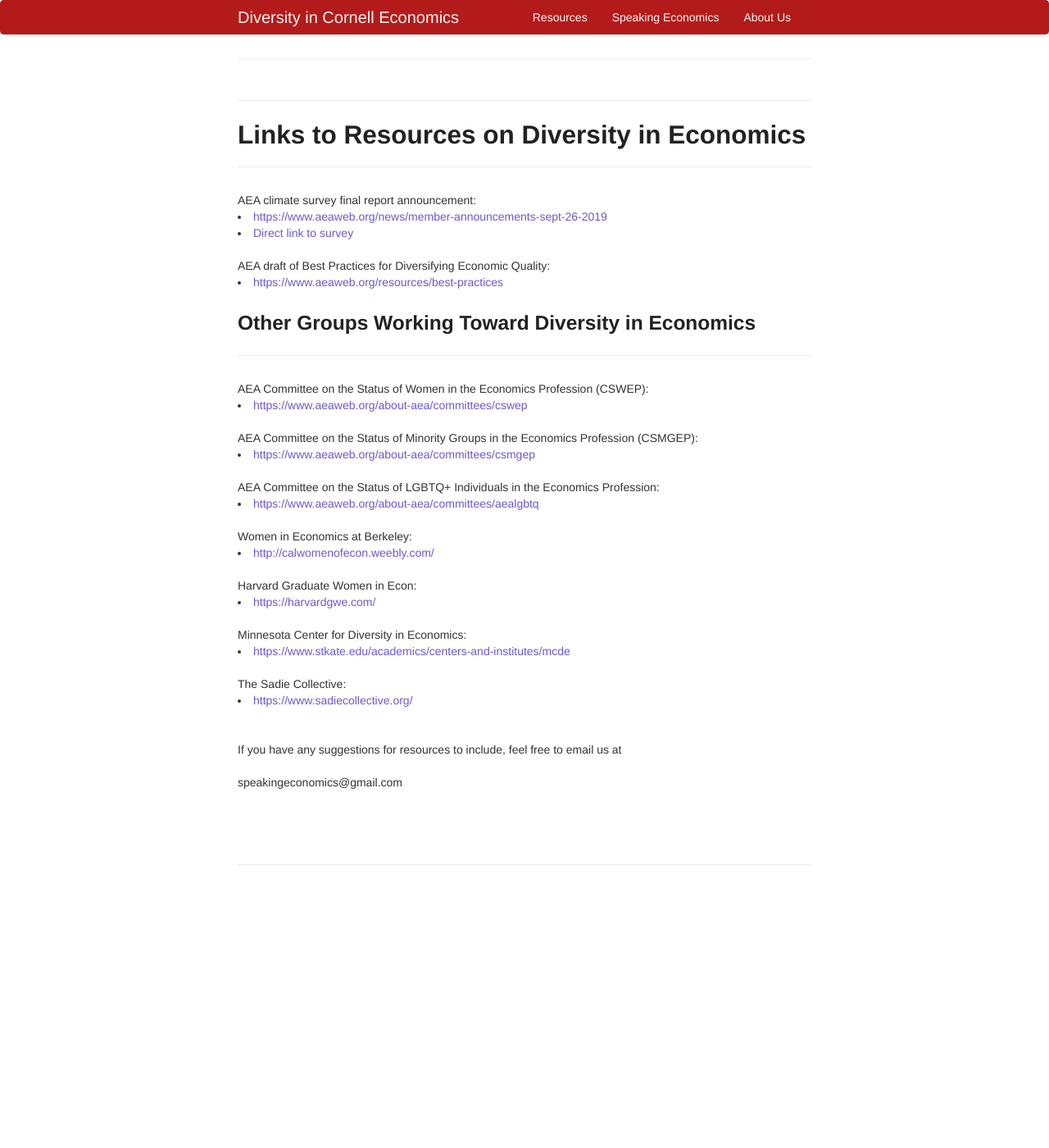
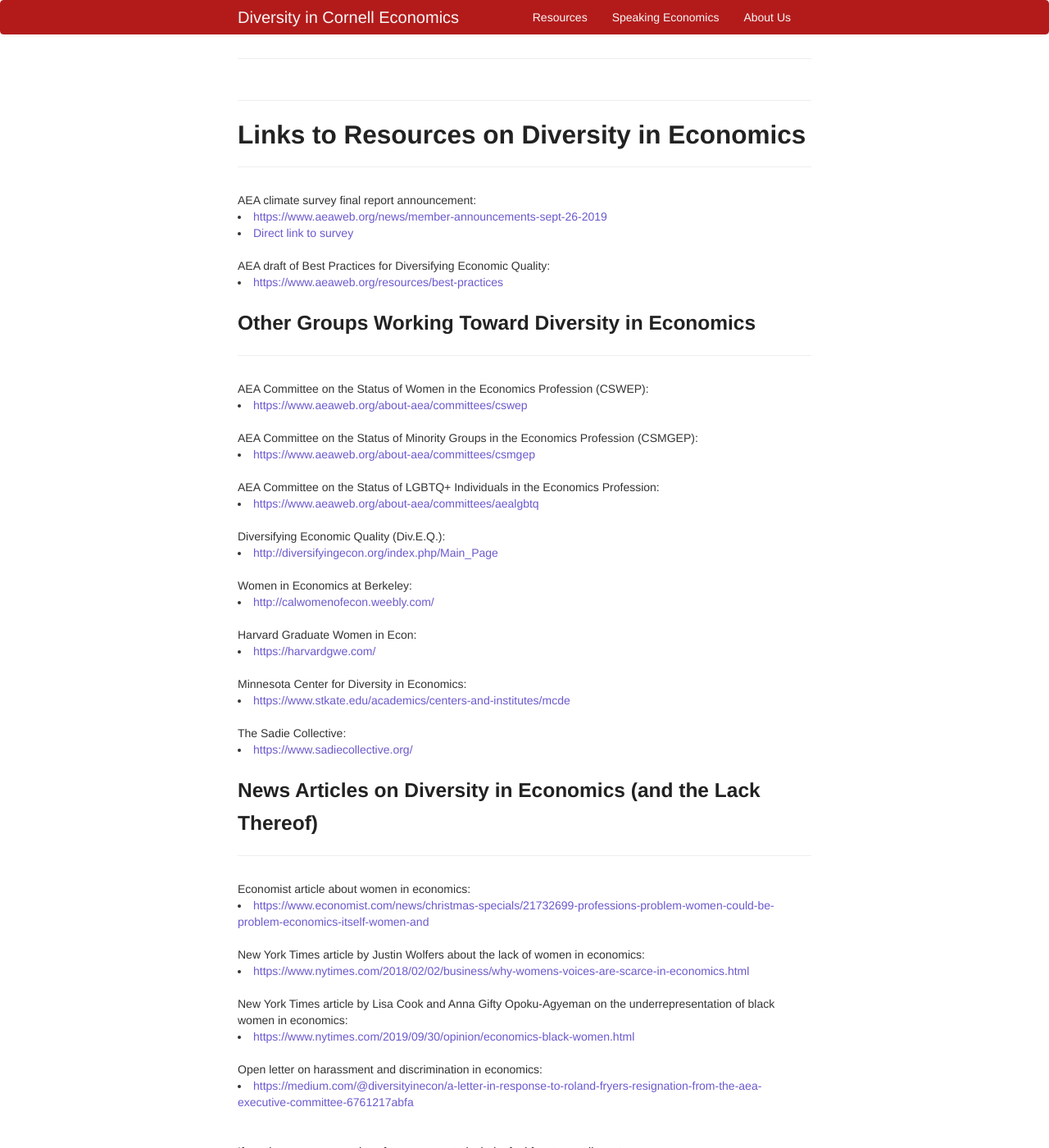
Before and after one commit to aponce6/Diversity-in-Cornell-Economics.github.io, a Jekyll site: the page built from pages/resources.md, in a window 1280 px wide and 1400 px high. Shown: the whole window at 82% size. Built offline with Jekyll 4.4.1, drawn with Linux system fonts in a browser that asks for light colours; our own code applies the rules of GitHub Pages for plain Markdown files.

Commit message:
update resources

```diff
--- a/pages/resources.md
+++ b/pages/resources.md
@@ -60,6 +60,10 @@ AEA Committee on the Status of LGBTQ+ Individuals in the Economics Profession:
 <li><a href="https://www.aeaweb.org/about-aea/committees/aealgbtq">https://www.aeaweb.org/about-aea/committees/aealgbtq</a></li>
 
 <br/>
+Diversifying Economic Quality (Div.E.Q.):
+<li><a href="http://diversifyingecon.org/index.php/Main_Page">http://diversifyingecon.org/index.php/Main_Page</a></li>
+
+<br/>
 Women in Economics at Berkeley:
 <li><a href="http://calwomenofecon.weebly.com/">http://calwomenofecon.weebly.com/</a></li>
 
@@ -74,6 +78,25 @@ Minnesota Center for Diversity in Economics:
 <br/>
 The Sadie Collective:
 <li><a href="https://www.sadiecollective.org/">https://www.sadiecollective.org/</a></li>
+
+<div class="page-header">
+<h3>News Articles on Diversity in Economics (and the Lack Thereof)</h3>
+</div>
+
+Economist article about women in economics:
+<li><a href="https://www.economist.com/news/christmas-specials/21732699-professions-problem-women-could-be-problem-economics-itself-women-and">https://www.economist.com/news/christmas-specials/21732699-professions-problem-women-could-be-problem-economics-itself-women-and</a></li>
+
+<br/>
+New York Times article by Justin Wolfers about the lack of women in economics:
+<li><a href="https://www.nytimes.com/2018/02/02/business/why-womens-voices-are-scarce-in-economics.html">https://www.nytimes.com/2018/02/02/business/why-womens-voices-are-scarce-in-economics.html</a></li>
+
+<br/>
+New York Times article by Lisa Cook and Anna Gifty Opoku-Agyeman on the underrepresentation of black women in economics:
+<li><a href="https://www.nytimes.com/2019/09/30/opinion/economics-black-women.html">https://www.nytimes.com/2019/09/30/opinion/economics-black-women.html</a></li>
+
+<br/>
+Open letter on harassment and discrimination in economics:
+<li><a href="https://medium.com/@diversityinecon/a-letter-in-response-to-roland-fryers-resignation-from-the-aea-executive-committee-6761217abfa">https://medium.com/@diversityinecon/a-letter-in-response-to-roland-fryers-resignation-from-the-aea-executive-committee-6761217abfa</a></li>
 
 
     <br/>
```
